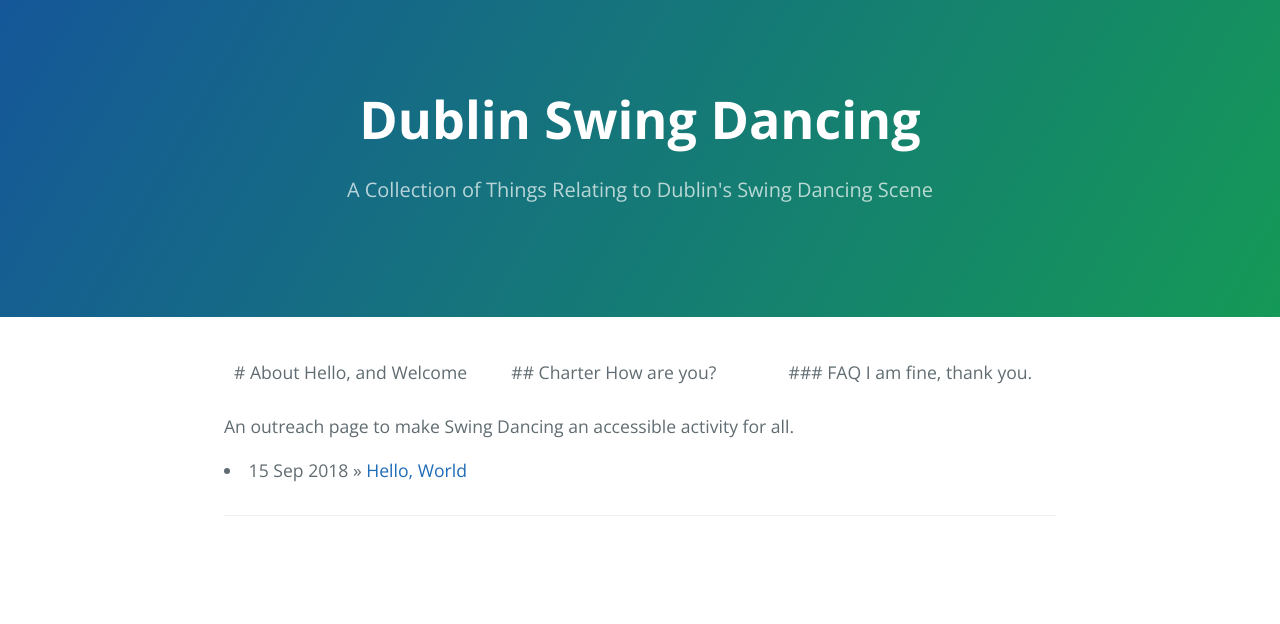
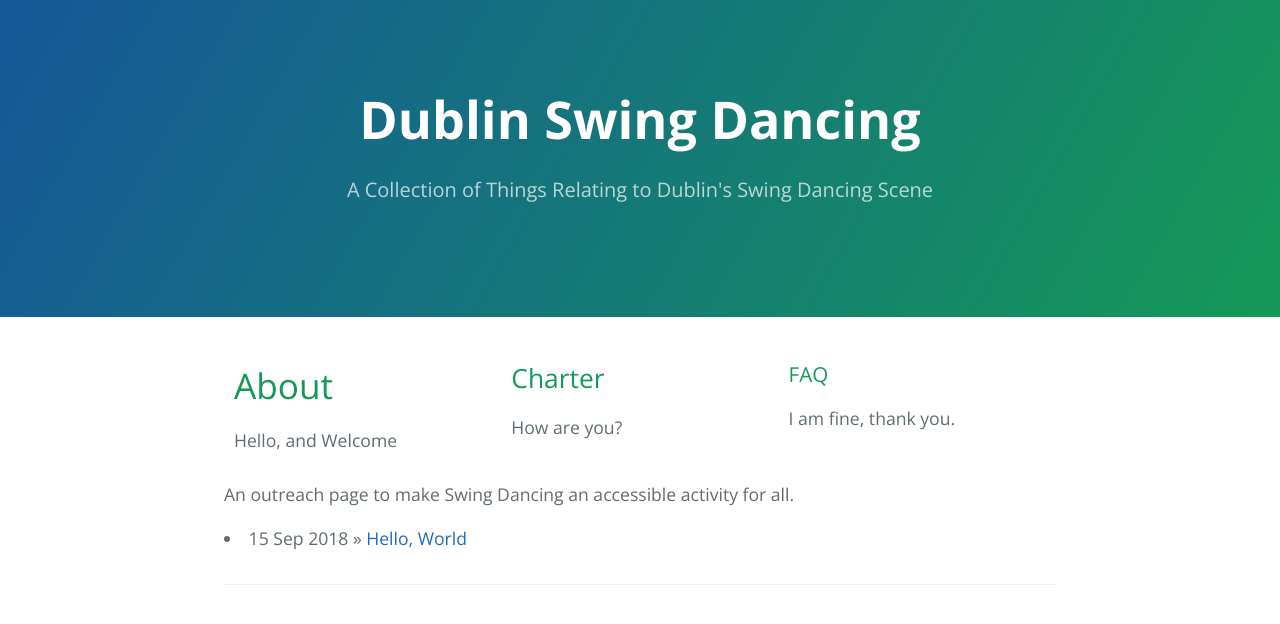
Before and after one commit to DublinSwingDancing/dublinswingdancing.github.io, a Jekyll site: the page built from index.md, in a window 1280 px wide. Shown: the top 624 px of the page. Built offline with Jekyll 4.4.1, drawn with Linux system fonts in a browser that asks for light colours.

Commit message:
Cannot mix kramdown with html

```diff
--- a/index.md
+++ b/index.md
@@ -2,14 +2,17 @@
 layout: default
 ---
 
-<div class="index_row"><div class="index_column">
-# About
+<div class="index_row"><div class="index_column"><h1>
+About
+</h1>
 Hello, and Welcome
-</div><div class="index_column">
-## Charter
+</div><div class="index_column"><h2>
+Charter
+</h2>
 How are you?
-</div><div class="index_column">
-### FAQ
+</div><div class="index_column"><h3>
+FAQ
+</h3>
 I am fine, thank you.
 </div></div>
 
```
